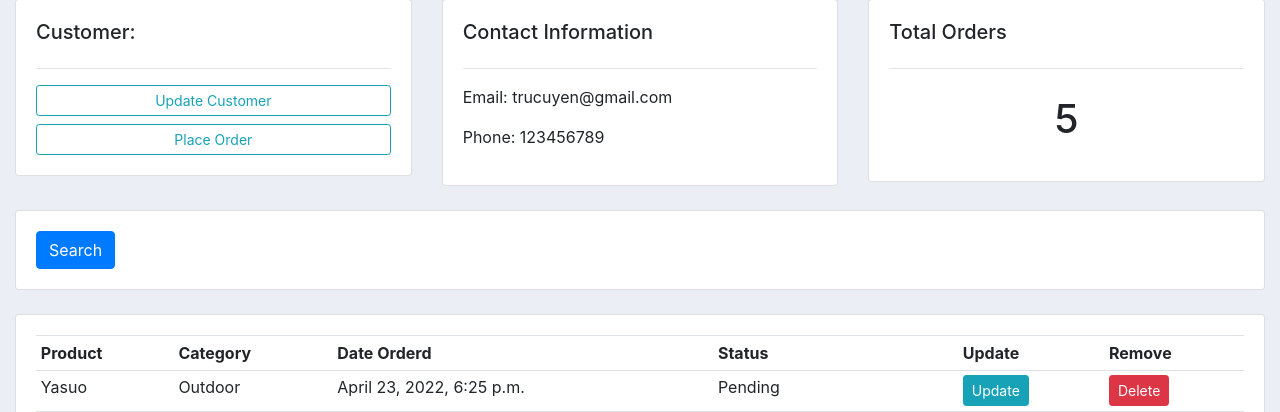
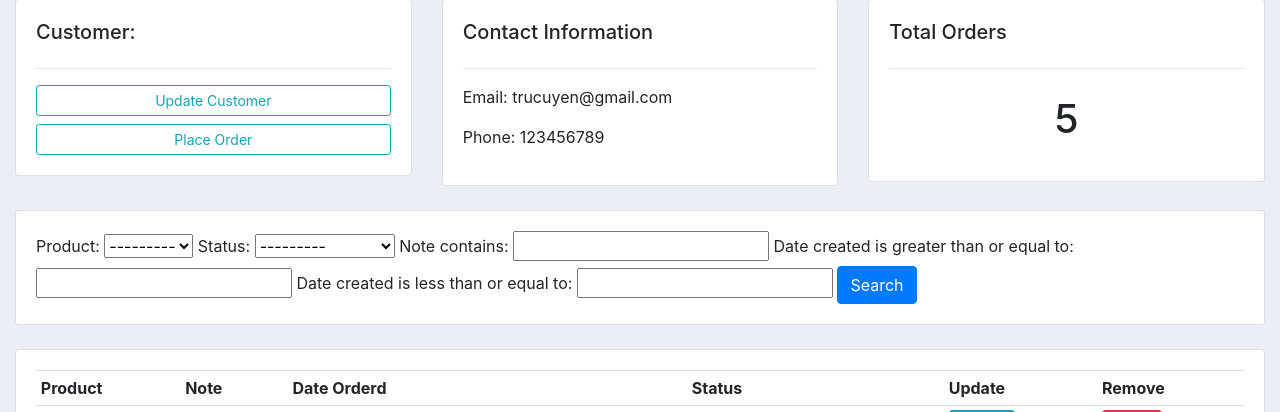
Before and after one commit to dolekhanhdang/Midterm-Personal-Lab-SE, a Django app: page /customers/1/ in a window 1280 px wide. Shown: the part 141-553 px from the top of the page. Run offline with Django 4.2, Linux system fonts and the light colour scheme; data comes from the database, SQL or seed files in the repository; both versions use the stored data as it was after the commit; some libraries are stand-ins or nearby versions.

Commit message:
Video 12

```diff
--- a/ProjectDjango/ProjectDjango/settings.py
+++ b/ProjectDjango/ProjectDjango/settings.py
@@ -37,7 +37,8 @@ INSTALLED_APPS = [
     'django.contrib.sessions',
     'django.contrib.messages',
     'django.contrib.staticfiles',
-    'accounts'
+    'accounts',
+    'django_filters',
 ]
 
 MIDDLEWARE = [
--- /dev/null
+++ b/ProjectDjango/accounts/filters.py
@@ -0,0 +1,13 @@
+import django_filters
+from .models import *
+from django_filters import DateFilter, CharFilter
+
+
+class OrderFilter(django_filters.FilterSet):
+    start_date = DateFilter(field_name="date_created",lookup_expr='gte')
+    end_date = DateFilter(field_name="date_created", lookup_expr='lte')
+    note = CharFilter(field_name='note',lookup_expr='icontains')
+    class Meta:
+        model = Order
+        fields = '__all__'
+        exclude = ['customer','date_created']
--- a/ProjectDjango/accounts/models.py
+++ b/ProjectDjango/accounts/models.py
@@ -45,5 +45,6 @@ class Order(models.Model):
     product = models.ForeignKey(Product, null=True, on_delete=models.SET_NULL)
     date_created = models.DateTimeField(auto_now_add=True)
     status = models.CharField(max_length=200, null=True, choices=STATUS)
+    note = models.CharField(max_length=200, null=True)
     def __str__(self):
         return self.product.name
--- a/ProjectDjango/accounts/views.py
+++ b/ProjectDjango/accounts/views.py
@@ -3,7 +3,7 @@ from django.http import HttpResponse
 from .models import *
 from .form import OrderForm
 from django.forms import inlineformset_factory
-
+from .filters import OrderFilter
 
 # Create your views here.
 
@@ -30,8 +30,11 @@ def customers(request, pk_test):
     customers = Customer.objects.get(id=pk_test)
     orders = customers.order_set.all()
     order_count = orders.count()
+    myFilter = OrderFilter(request.GET, queryset=orders)
+    orders = myFilter.qs
     context = {'customers': customers, 'orders': orders,
-               'order_count': order_count}
+               'order_count': order_count,
+               'myFilter':myFilter}
     return render(request, 'accounts/customers.html', context)
 
 
--- a/ProjectDjango/templates/accounts/customers.html
+++ b/ProjectDjango/templates/accounts/customers.html
@@ -40,7 +40,7 @@
 	<div class="col">
 		<div class="card card-body">
 			<form method="get">
-
+                {{ myFilter.form}}
 		    <button class="btn btn-primary" type="submit">Search</button>
 		  </form>
 		</div>
@@ -55,7 +55,7 @@
 			<table class="table table-sm">
 				<tr>
 					<th>Product</th>
-					<th>Category</th>
+					<th>Note</th>
 					<th>Date Orderd</th>
 					<th>Status</th>
 					<th>Update</th>
@@ -64,7 +64,7 @@
                 {% for i in orders %}
                             <tr>
                                 <td>{{i.product}}</td>
-                                <td>{{i.product.category}}</td>
+                                <td>{{i.note}}</td>
                                 <td>{{i.date_created}}</td>
                                 <td>{{i.status}}</td>
                                  <td><a class="btn btn-sm btn-info" href="{% url 'update_order' i.id %}">Update</a></td>
```
Also changed, not shown: ProjectDjango/accounts/migrations/0006_order_note_alter_product_description.py (added), ProjectDjango/db.sqlite3.
